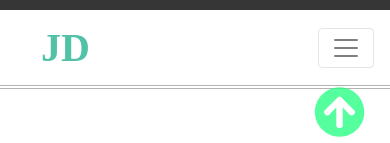
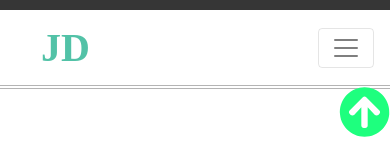
Before and after one commit to Samsara-GOG/portfolio, a website: page index.html in a window 390 px wide. Shown: the part 701-844 px from the top of the page. Drawn offline with nearby package versions, Linux system fonts and the light colour scheme; files that its build step writes are made by us from their sources; a web font is replaced by a local one.

Commit message:
Correction de position en mobile du lien retour en haut

```diff
--- a/scss/layout/_body.scss
+++ b/scss/layout/_body.scss
@@ -86,6 +86,16 @@ body {
         &--68 {
             margin-bottom: 68px;
         }
+    }
+}
+
+@media screen and (min-width: 360px) {
+    img[class="arrow-up"] {
+        text-align: left;
+        position: fixed;
+        z-index: 2025;
+        right: 0;
+        bottom: 0;
     }
 }
 
@@ -303,6 +313,12 @@ body {
 }
 
 @media screen and (min-width: 1200px) {
+
+    img[class="arrow-up"] {
+        right: 25px;
+        bottom: 0;
+    }
+
     .liserai {
         position: relative;
         left: 556px;
--- a/scss/layout/_footer.scss
+++ b/scss/layout/_footer.scss
@@ -20,18 +20,10 @@ img[class="arrow-up"] {
     display: none;
     margin-left: 3px;
     margin-bottom:3px;
-    filter: opacity(0.75) invert(100%) sepia(25%) saturate(7500%) hue-rotate(65deg) brightness(105%) contrast(102%);
+    filter: opacity(1) invert(100%) sepia(25%) saturate(7500%) hue-rotate(65deg) brightness(105%) contrast(102%);
     height: 56px;
     width: 51px;
-    position: relative;
-    bottom: 10px;
     transform: rotate(+180deg);
-
-    position: fixed;
-    right: 25px;
-    bottom: 0;
-    text-align: left;
-    z-index: 2024;
 
     // animation-duration: 6.85s;
     // animation-name: clignoter;
```
